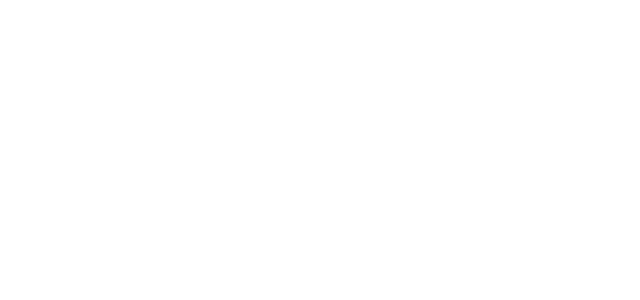
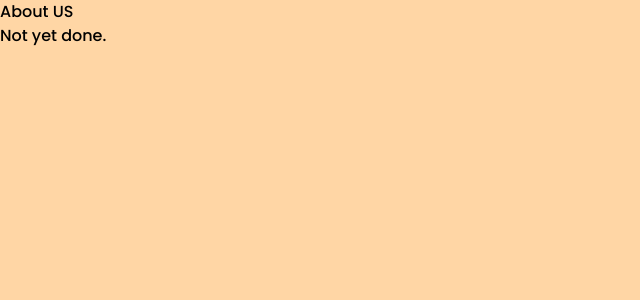
Before and after one commit to TanmayVidhate/DonorCircle_2, a React (Vite) app in the folder client/: page /aboutus in a window 1280 px wide. Before the commit this address had no page. Shown: the top 300 px of the page, without its empty margins (0-640 px from the left). Built offline with nearby package versions, Linux system fonts and the light colour scheme.

Commit message:
add pages in view and create route

```diff
--- a/client/src/Components/Navbar.jsx
+++ b/client/src/Components/Navbar.jsx
@@ -13,10 +13,10 @@ function Navbar() {
     const [isOpen, setIsopen] = useState(false);
 
     const Pages = [
-        { label: "Home", href: "www.fackbook.com" },
-        { label: "About US", href: "www.google.com" },
-        { label: "Contact US", href: "#" },
-        { label: "FAQ", href: "#" },
+        { label: "Home", href: "/" },
+        { label: "About US", href: "/aboutus" },
+        { label: "Contact US", href: "/contactus" },
+        { label: "FAQ", href: "/faq" },
     ];
 
     return (
--- /dev/null
+++ b/client/src/Views/AboutUs.jsx
@@ -0,0 +1,12 @@
+import React from 'react'
+
+function AboutUs() {
+    return (
+        <div className='flex flex-col w-screen min-h-screen bg-[#ffd6a5]  xl:h-screen  '>
+            <h1>About US</h1>
+            <p>Not yet done.</p>
+        </div>
+    )
+}
+
+export default AboutUs
--- /dev/null
+++ b/client/src/Views/ContactUs.jsx
@@ -0,0 +1,12 @@
+import React from 'react'
+
+function ContactUs() {
+    return (
+        <div className='flex flex-col w-screen min-h-screen bg-[#ffd6a5]  xl:h-screen  '>
+            <h1>ContactUs</h1>
+            <p>Not yet done.</p>
+        </div>
+    )
+}
+
+export default ContactUs
--- /dev/null
+++ b/client/src/Views/FAQ.jsx
@@ -0,0 +1,12 @@
+import React from 'react'
+
+function FAQ() {
+    return (
+        <div className='flex flex-col w-screen min-h-screen bg-[#ffd6a5]  xl:h-screen  '>
+            <h1>FAQ</h1>
+            <p>Not yet done.</p>
+        </div>
+    )
+}
+
+export default FAQ
--- a/client/src/main.jsx
+++ b/client/src/main.jsx
@@ -13,6 +13,9 @@ import Signin from "./Views/Signin.jsx"
 import ShowAllUser from "./Views/ShowAllUser.jsx"
 import AddUserProfile from "./Views/AddUserProfile.jsx"
 import ShowAllUserinfo from "./Views/ShowAllUserInfo.jsx"
+import AboutUs from './Views/AboutUs.jsx';
+import Contact from './Views/ContactUS.jsx';
+import FAQ from './Views/FAQ.jsx';
 
 //Components Import
 import SingupForm from "./Components/SingupForm.jsx"
@@ -28,6 +31,9 @@ createRoot(document.getElementById('root')).render(
         <Route path="/showalluers" element={<ShowAllUser/>}/>
         <Route path="/showuserinfo/:email" element={<ShowAllUserinfo/>}/>
         <Route path="/adduserprofile" element={<AddUserProfile />} />
+        <Route path='/aboutus' element={<AboutUs/>} />
+        <Route path='/contactus' element={<Contact/>} />
+        <Route path='/faq' element={<FAQ/>}/>
       </Routes>
     </BrowserRouter>
   </StrictMode>,
```
